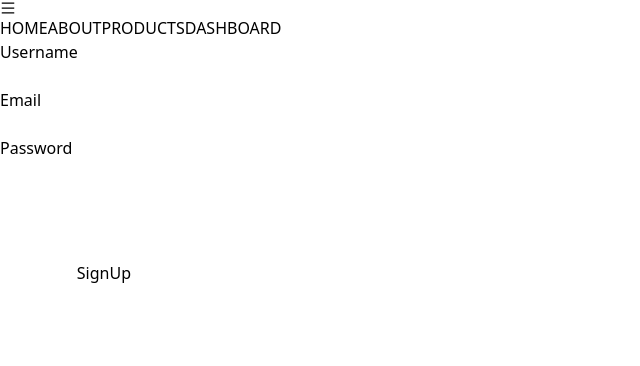
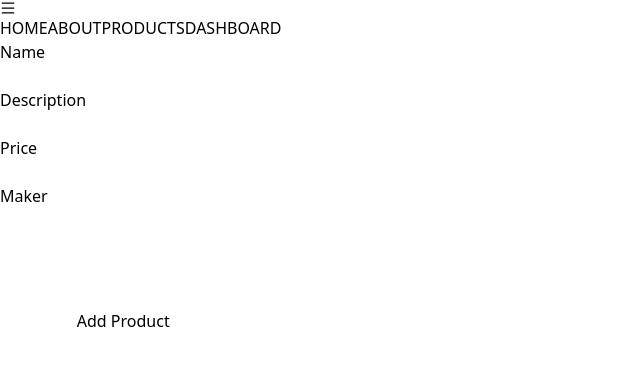
Before and after one commit to venecoderr/ArtisanConnect, a React (Vite) app in the folder client/: page /profile in a window 1280 px wide. Shown: the top 366 px of the page, without its empty margins (0-640 px from the left). Built offline with nearby package versions, Linux system fonts and the light colour scheme.

Commit message:
product form

```diff
--- a/client/package.json
+++ b/client/package.json
@@ -12,6 +12,7 @@
   },
   "dependencies": {
     "@apollo/client": "^3.9.10",
+    "dotenv": "^16.4.5",
     "graphql": "^16.8.1",
     "react": "^18.2.0",
     "react-dom": "^18.2.0",
--- a/client/src/App.jsx
+++ b/client/src/App.jsx
@@ -21,7 +21,7 @@ export default function App(){
         <QueriesProvider>
           <Nav/>
           {/* <Outlet/> */}
-          <Form/>
+          <Form formType={'product'}/>
         </QueriesProvider>
       </ApolloProvider>
     </div>
--- a/client/src/components/form.jsx
+++ b/client/src/components/form.jsx
@@ -1,14 +1,14 @@
 import { useState } from "react";
-import SignUpForm from "./ui/signUpForm";
-import LogInFrom from './ui/logInForm';
+import SignUpForm from "./ui/forms/signUpForm";
+import LogInForm from './ui/forms/logInForm';
+import ProductForm from "./ui/forms/productForm";
 
-export default function Form() {
-    const [formType, setFormType] = useState('signup')
-
+export default function Form({formType}) {
     return (
         <>
             {formType === 'signup' && <SignUpForm />}
-            {formType === 'login' && <LogInFrom />}
+            {formType === 'login' && <LogInForm />}
+            {formType === 'product' && <ProductForm />}
         </>
     );
 }
--- a/client/src/components/ui/logInForm.jsx
+++ b/client/src/components/ui/forms/logInForm.jsx
@@ -1,7 +1,11 @@
 import { useState } from "react";
 import RequiredField from "./requiredField.jsx";
+import { useQueriesContext } from "../../../utils/QueriesContext.jsx";
 
-export default function LoginForm({ loginUser, classNames, validateEmail }) {
+export default function LoginForm() {
+
+    const { mutations, validateEmail, classNames } = useQueriesContext();
+
     const [form, setForm] = useState({
         email: { address: '', valid: true },
         password: ''
@@ -39,7 +43,7 @@ export default function LoginForm({ loginUser, classNames, validateEmail }) {
 
         try {
             // Call loginUser mutation function with the form data
-            await loginUser({
+            await mutations.logIn({
                 variables: {
                     email: form.email.address,
                     password: form.password
--- /dev/null
+++ b/client/src/components/ui/forms/productForm.jsx
@@ -0,0 +1,190 @@
+import { useState } from "react";
+import RequiredField from "./requiredField.jsx";
+import { useQueriesContext } from "../../../utils/QueriesContext.jsx";
+
+export default function ProductForm({ product = null }) {
+    const { mutations, classNames } = useQueriesContext();
+
+    const [form, setForm] = useState({
+        name: product ? product.name : '',
+        description: product ? product.description : '',
+        price: product ? product.price : '',
+        maker: product ? product.maker : '',
+        productPictureUrl: product ? product.productPictureUrl : '',
+    });
+
+    const [showRequired, setShowRequired] = useState({
+        name: false,
+        description: false,
+        price: false,
+        maker: false,
+    });
+
+    const [errorMessage, setErrorMessage] = useState('');
+
+    const handleInputChange = (e) => {
+        const { name, value } = e.target;
+        setForm({
+            ...form,
+            [name]: value
+        });
+        setShowRequired({
+            ...showRequired,
+            [name]: !value
+        });
+    };
+
+    const handleFormSubmit = async (e) => {
+        e.preventDefault();
+
+        if (!form.name) {
+            setErrorMessage('Name is required');
+            return;
+        } else if (!form.description) {
+            setErrorMessage('Description is required');
+            return;
+        } else if (!form.price) {
+            setErrorMessage('Price is required');
+            return;
+        } else if (!form.maker) {
+            setErrorMessage('Maker is required');
+            return;
+        }
+
+        try {
+            if (product) {
+                // If product is provided, update the existing product
+                await mutations.updateProduct({
+                    variables: {
+                        id: product.id,
+                        name: form.name,
+                        description: form.description,
+                        price: form.price,
+                        maker: form.maker,
+                        productPictureUrl: form.productPictureUrl,
+                    }
+                });
+            } else {
+                // If no product provided, create a new product
+                await mutations.addProduct({
+                    variables: {
+                        name: form.name,
+                        description: form.description,
+                        price: form.price,
+                        artisan: form.maker,
+                        productPictureUrl: form.productPictureUrl,
+                    }
+                });
+            }
+
+            // Reset form state
+            setForm({
+                name: '',
+                description: '',
+                price: '',
+                maker: '',
+                productPictureUrl: '',
+            });
+            setShowRequired({
+                name: false,
+                description: false,
+                price: false,
+                maker: false,
+            });
+            setErrorMessage('');
+
+        } catch (error) {
+            console.error('Error occurred during form submission:', error);
+            setErrorMessage('An error occurred while processing your request');
+        }
+    };
+
+    return (
+        <>
+            <form className="form" onSubmit={handleFormSubmit}>
+                <section className="grid grid-cols-1 gap-x-8 gap-y-6 sm:grid-cols-2">
+                    <section>
+                        <label htmlFor="name" className="block text-sm font-semibold leading-6 text-gray-900">
+                            Name
+                        </label>
+                        <section className="mt-2.5">
+                            <input
+                                value={form.name}
+                                type="text"
+                                name="name"
+                                id="name"
+                                onMouseLeave={() => setShowRequired({ ...showRequired, name: !form.name })}
+                                onChange={handleInputChange}
+                                className={classNames(showRequired.name && !form.name && 'border-2 border-red-700', "block w-full rounded-md border-0 px-3.5 py-2 text-gray-900 shadow-sm ring-1 ring-inset ring-gray-300 placeholder:text-gray-400 focus:ring-2 focus:ring-inset focus:ring-sky-700 sm:text-sm sm:leading-6")}
+                            />
+                            {showRequired.name && !form.name && <RequiredField />}
+                        </section>
+                    </section>
+                    <section>
+                        <label htmlFor="description" className="block text-sm font-semibold leading-6 text-gray-900">
+                            Description
+                        </label>
+                        <section className="mt-2.5">
+                            <input
+                                value={form.description}
+                                type="text"
+                                name="description"
+                                id="description"
+                                onMouseLeave={() => setShowRequired({ ...showRequired, description: !form.description })}
+                                onChange={handleInputChange}
+                                className={classNames(showRequired.description && !form.description && 'border-2 border-red-700', "block w-full rounded-md border-0 px-3.5 py-2 text-gray-900 shadow-sm ring-1 ring-inset ring-gray-300 placeholder:text-gray-400 focus:ring-2 focus:ring-inset focus:ring-sky-700 sm:text-sm sm:leading-6")}
+                            />
+                            {showRequired.description && !form.description && <RequiredField />}
+                        </section>
+                    </section>
+                    <section>
+                        <label htmlFor="price" className="block text-sm font-semibold leading-6 text-gray-900">
+                            Price
+                        </label>
+                        <section className="mt-2.5">
+                            <input
+                                value={form.price}
+                                type="number"
+                                name="price"
+                                id="price"
+                                onMouseLeave={() => setShowRequired({ ...showRequired, price: !form.price })}
+                                onChange={handleInputChange}
+                                className={classNames(showRequired.price && !form.price && 'border-2 border-red-700', "block w-full rounded-md border-0 px-3.5 py-2 text-gray-900 shadow-sm ring-1 ring-inset ring-gray-300 placeholder:text-gray-400 focus:ring-2 focus:ring-inset focus:ring-sky-700 sm:text-sm sm:leading-6")}
+                            />
+                            {showRequired.price && !form.price && <RequiredField />}
+                        </section>
+                    </section>
+                    <section>
+                        <label htmlFor="maker" className="block text-sm font-semibold leading-6 text-gray-900">
+                            Maker
+                        </label>
+                        <section className="mt-2.5">
+                            <input
+                                value={form.maker}
+                                type="text"
+                                name="maker"
+                                id="maker"
+                                onMouseLeave={() => setShowRequired({ ...showRequired, maker: !form.maker })}
+                                onChange={handleInputChange}
+                                className={classNames(showRequired.maker && !form.maker && 'border-2 border-red-700', "block w-full rounded-md border-0 px-3.5 py-2 text-gray-900 shadow-sm ring-1 ring-inset ring-gray-300 placeholder:text-gray-400 focus:ring-2 focus:ring-inset focus:ring-sky-700 sm:text-sm sm:leading-6")}
+                            />
+                            {showRequired.maker && !form.maker && <RequiredField />}
+                        </section>
+                    </section>
+
+                    <section className="mt-10 sm:col-span-2">
+                        <button
+                            type="submit"
+                            className="block p-3.5 text-center text-sm text-grey-900 font-semibold shadow-sm"
+                        >{product ? 'Update Product' : 'Add Product'}</button>
+                    </section>
+                </section>
+            </form>
+            {errorMessage && (
+                <section className="m-3">
+                    <p className="error-text">{errorMessage}</p>
+                </section>
+            )}
+        </>
+    )
+}
--- a/client/src/components/ui/signUpForm.jsx
+++ b/client/src/components/ui/forms/signUpForm.jsx
@@ -1,6 +1,6 @@
 import { useState } from "react";
 import RequiredField from "./requiredField.jsx";
-import { useQueriesContext } from "../../utils/QueriesContext.jsx";
+import { useQueriesContext } from "../../../utils/QueriesContext.jsx";
 
 export default function SignUpForm() {
 
@@ -52,7 +52,8 @@ export default function SignUpForm() {
                 variables: {
                     username: form.username,
                     email: form.email.address,
-                    password: form.password
+                    password: form.password,
+                    role: 'BUYER'
                 }
             });
 
--- a/client/src/pages/Products.jsx
+++ b/client/src/pages/Products.jsx
@@ -1,4 +1,5 @@
 import React from "react";
+import { useQueriesContext } from "../utils/QueriesContext";
 
 //let him know that signUpForm throws up an error
 // Make a configuration to add all products here and iterate them in map.
--- a/client/src/pages/Profile.jsx
+++ b/client/src/pages/Profile.jsx
@@ -1,5 +1,5 @@
 import React from "react";
-import SignUpForm from "../components/ui/signUpForm";
+import SignUpForm from "../components/ui/forms/signUpForm";
 
 export default function Profile(){
     return(
--- a/client/src/pages/SignUp.jsx
+++ b/client/src/pages/SignUp.jsx
@@ -1,5 +1,5 @@
 import React from "react";
-import SignUpForm from '../components/ui/signUpForm.jsx'
+import SignUpForm from '../components/ui/forms/signUpForm.jsx'
 
 
 export default function SignUp(){
```
Also changed, not shown: client/src/components/ui/forms/requiredField.jsx (renamed from client/src/components/ui/requiredField.jsx), 2 other files (tests, documents, lock files or other folders).
